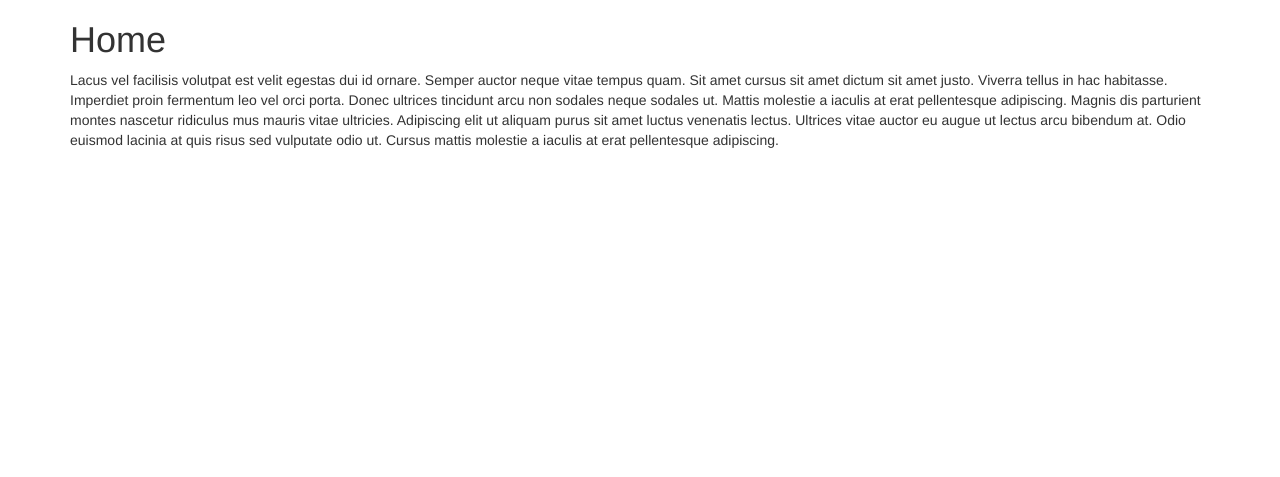
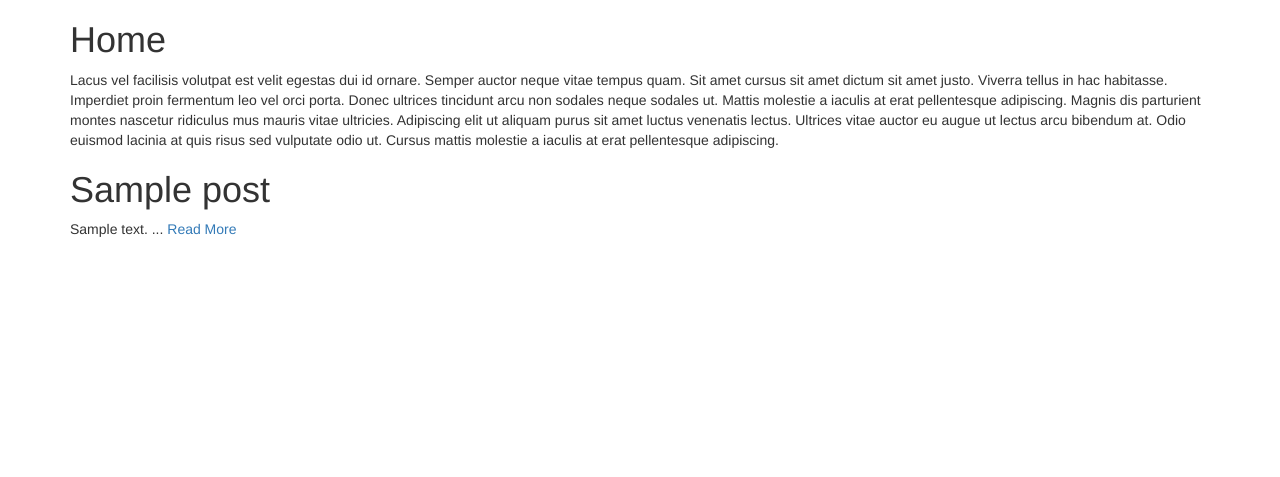
Before and after one commit to ismaildemircann/Node.js, a Node server app: page / in a window 1280 px wide. Shown: the part 90-567 px from the top of the page. Run offline with Node 20, Linux system fonts and the light colour scheme; tables that the repository leaves empty hold one stand-in row (values such as "Sample post"); some libraries are stand-ins or nearby versions.

Commit message:
Mongo db add to project

```diff
--- a/EJS Blog Website/app.js
+++ b/EJS Blog Website/app.js
@@ -3,9 +3,23 @@
 const express = require("express");
 const bodyParser = require("body-parser");
 const ejs = require("ejs");
+const mongoose = require("mongoose");
 const _ = require("lodash");
 
-const posts = [];
+let posts = [];
+
+mongoose.connect("mongodb://localhost:27017/blogDB", {
+  useNewUrlParser: true,
+  useUnifiedTopology: true,
+});
+
+// Create schema
+const postSchema = {
+  title: String,
+  content: String,
+};
+
+const Post = mongoose.model("Post", postSchema);
 
 const homeStartingContent =
   "Lacus vel facilisis volutpat est velit egestas dui id ornare. Semper auctor neque vitae tempus quam. Sit amet cursus sit amet dictum sit amet justo. Viverra tellus in hac habitasse. Imperdiet proin fermentum leo vel orci porta. Donec ultrices tincidunt arcu non sodales neque sodales ut. Mattis molestie a iaculis at erat pellentesque adipiscing. Magnis dis parturient montes nascetur ridiculus mus mauris vitae ultricies. Adipiscing elit ut aliquam purus sit amet luctus venenatis lectus. Ultrices vitae auctor eu augue ut lectus arcu bibendum at. Odio euismod lacinia at quis risus sed vulputate odio ut. Cursus mattis molestie a iaculis at erat pellentesque adipiscing.";
@@ -22,9 +36,11 @@ app.use(bodyParser.urlencoded({ extended: true }));
 app.use(express.static("public"));
 
 app.get("/", (req, res) => {
+  Post.find({}, (err, posts) => {
     res.render("home", {
       contentHome: homeStartingContent,
       posts: posts,
+    });
   });
 });
 
@@ -41,27 +57,27 @@ app.get("/compose", (req, res) => {
 });
 
 app.post("/compose", (req, res) => {
-  const post = {
+  const post = new Post({
     title: req.body.postTitle,
     content: req.body.postBody,
-  };
+  });
   posts.push(post);
+  post.save((err) => {
+    if (!err) {
+      res.redirect("/");
+    }
+  });
   res.redirect("/");
 });
 
 // Express Routing Parameters
-app.get("/posts/:postName", (req, res) => {
-  const requestedTitle = _.lowerCase(req.params.postName);
-
-  posts.forEach((post) => {
-    const storedTitle = _.lowerCase(post.title);
-
-    if (storedTitle === requestedTitle) {
+app.get("/posts/:postId", (req, res) => {
+  const requestedPostId = req.params.postId;
+  Post.findOne({ _id: requestedPostId }, function (err, post) {
     res.render("post", {
       postTitle: post.title,
       postContent: post.content,
     });
-    }
   });
 });
 
--- a/EJS Blog Website/package.json
+++ b/EJS Blog Website/package.json
@@ -12,6 +12,7 @@
     "body-parser": "^1.19.0",
     "ejs": "^3.1.5",
     "express": "^4.17.1",
-    "lodash": "^4.17.20"
+    "lodash": "^4.17.20",
+    "mongoose": "^5.11.9"
   }
 }
--- a/EJS Blog Website/views/home.ejs
+++ b/EJS Blog Website/views/home.ejs
@@ -9,7 +9,7 @@
         </h1>
         <p>
             <%= `${post.content.substring(0,100)} ...` %>
-                <a href=<%=`/posts/${post.title}`%>>Read more</a>
+                <a href="/posts/<%=post._id%>">Read More</a>
         </p>
         <%}); %>
             <%- include("partials/footer") %>
```
Also changed, not shown: 1 other file. Lines whose indentation alone changed are shown as unchanged.
